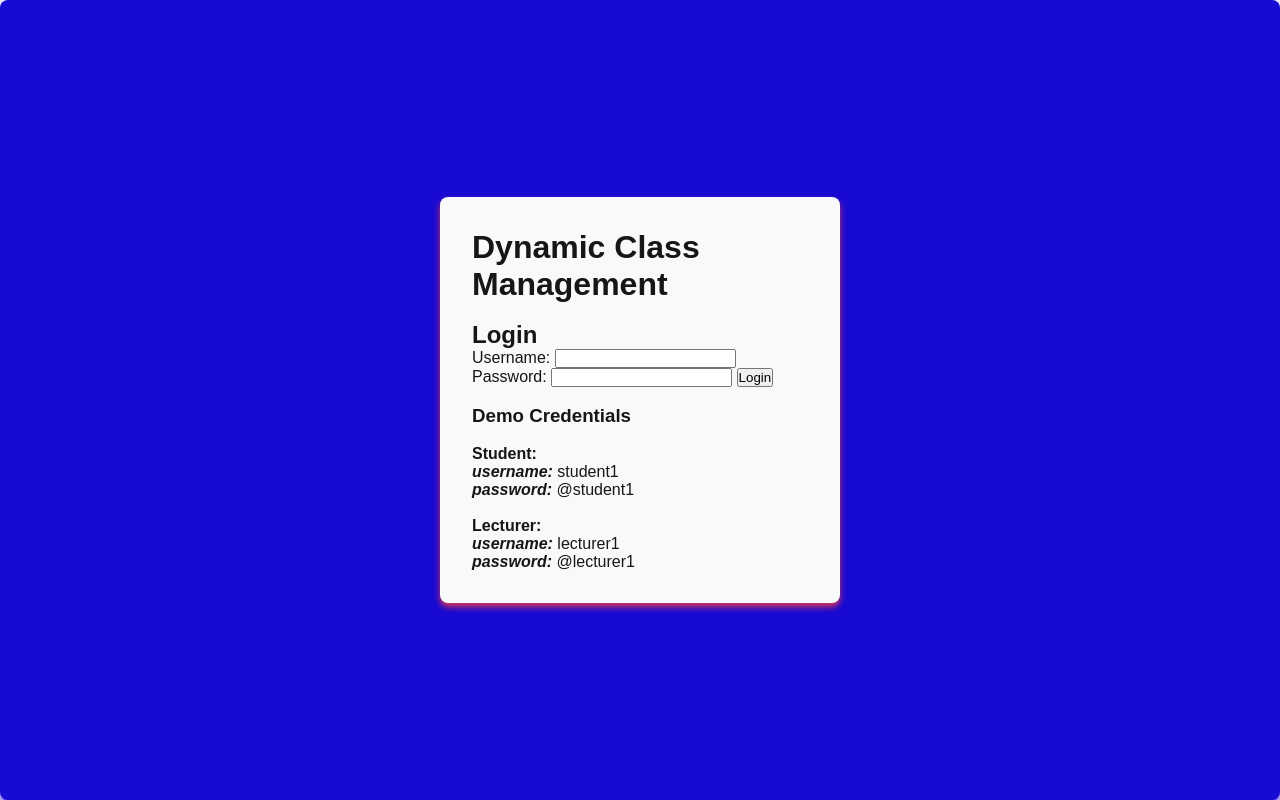
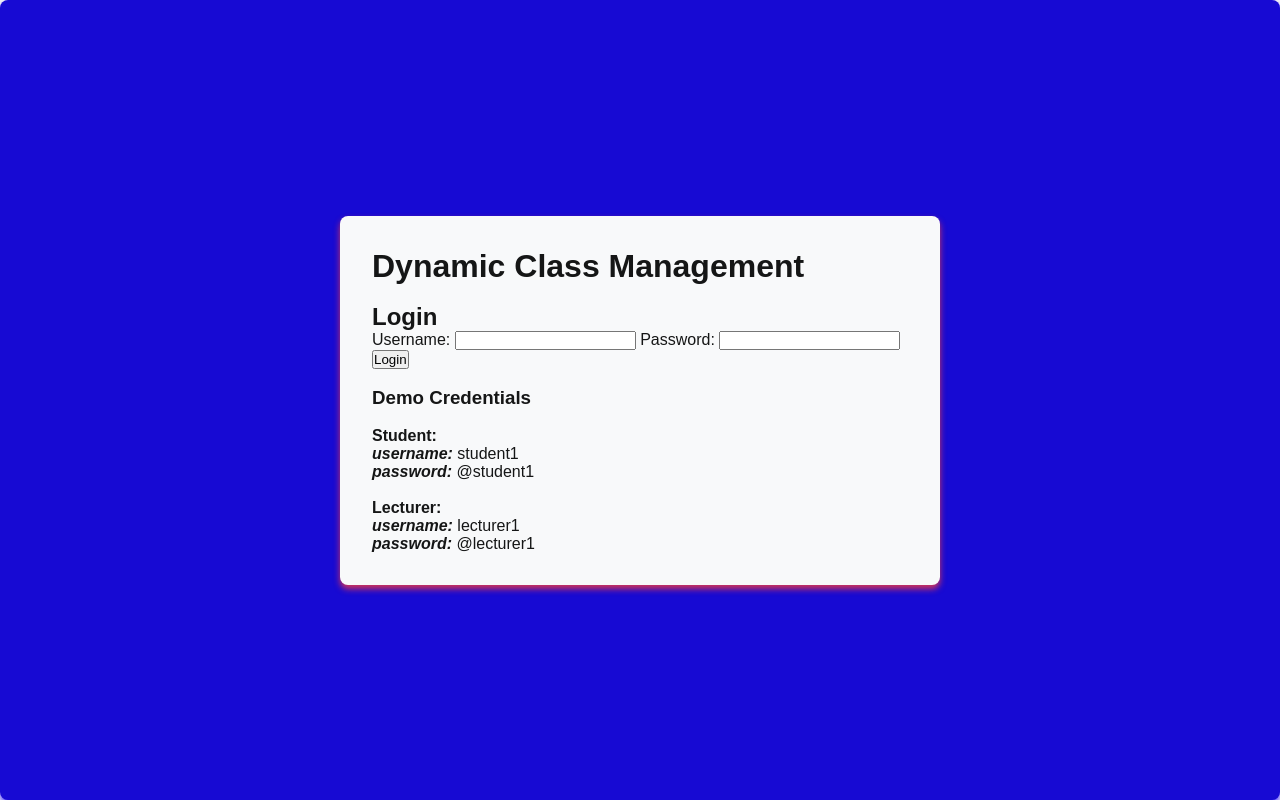
Before and after one commit to joskar162/Web-Design-Development-and-Administration-Capstone-Project, a PHP site: page /login.php in a window 1280 px wide. Run offline with PHP 8.4, Linux system fonts and the light colour scheme.

Commit message:
adjusted the maxmium mith of the login box

```diff
--- a/public/css/style.css
+++ b/public/css/style.css
@@ -33,7 +33,7 @@ body {
     box-shadow: 0 4px 6px rgba(42, 19, 252, 0.822);
     background-color: rgb(23, 10, 211);
     width: 100%;
-      display: flex;
+   display: flex;
     justify-content: center;
     align-items: center;
     height: 100vh;
@@ -46,11 +46,11 @@ body {
     border-radius: 8px;
     box-shadow: 0 4px 6px rgba(253, 60, 60, 0.829);
     width: 100%;
-    max-width: 400px;
+    max-width: 600px;
 }
 
 /* TODO: Style the header */
-.main-header {
+.main-header
     /* Add styles for main header */
     background-color: var(--primary-color);
     color: white;
```
